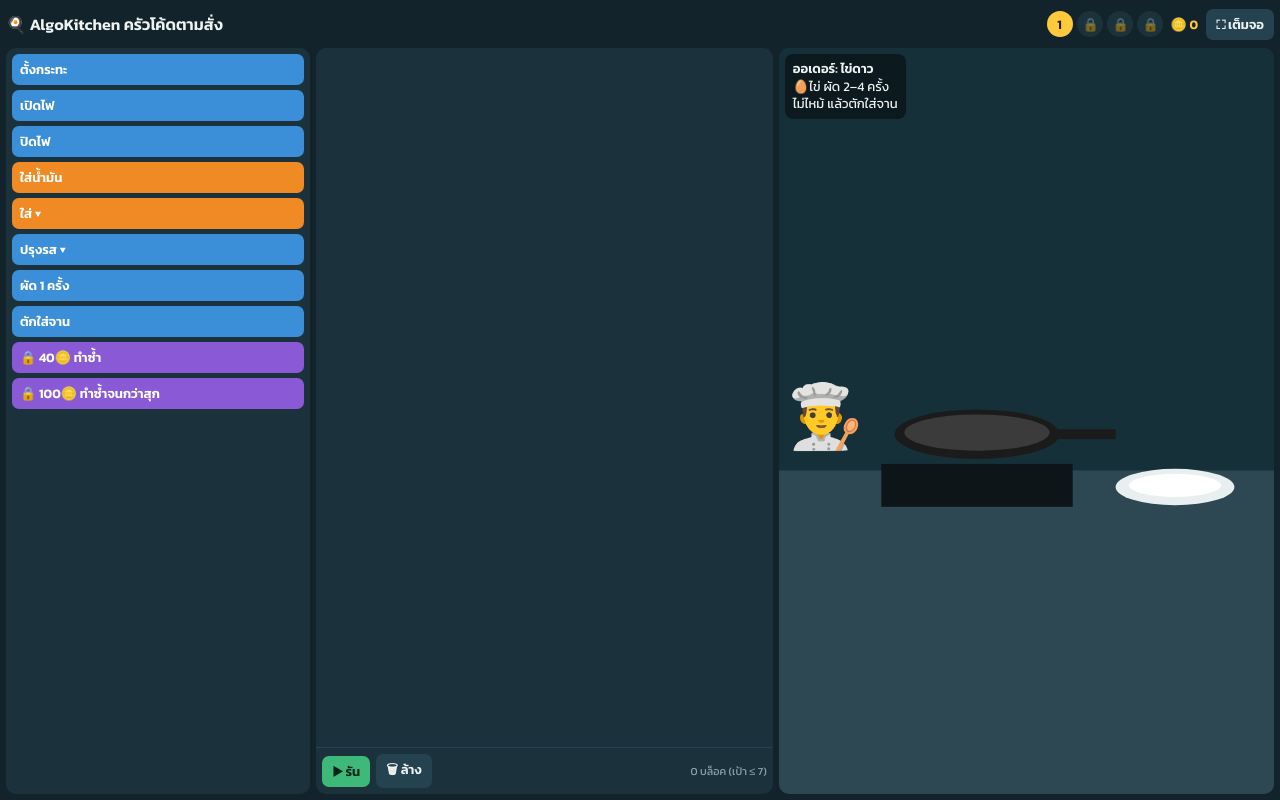
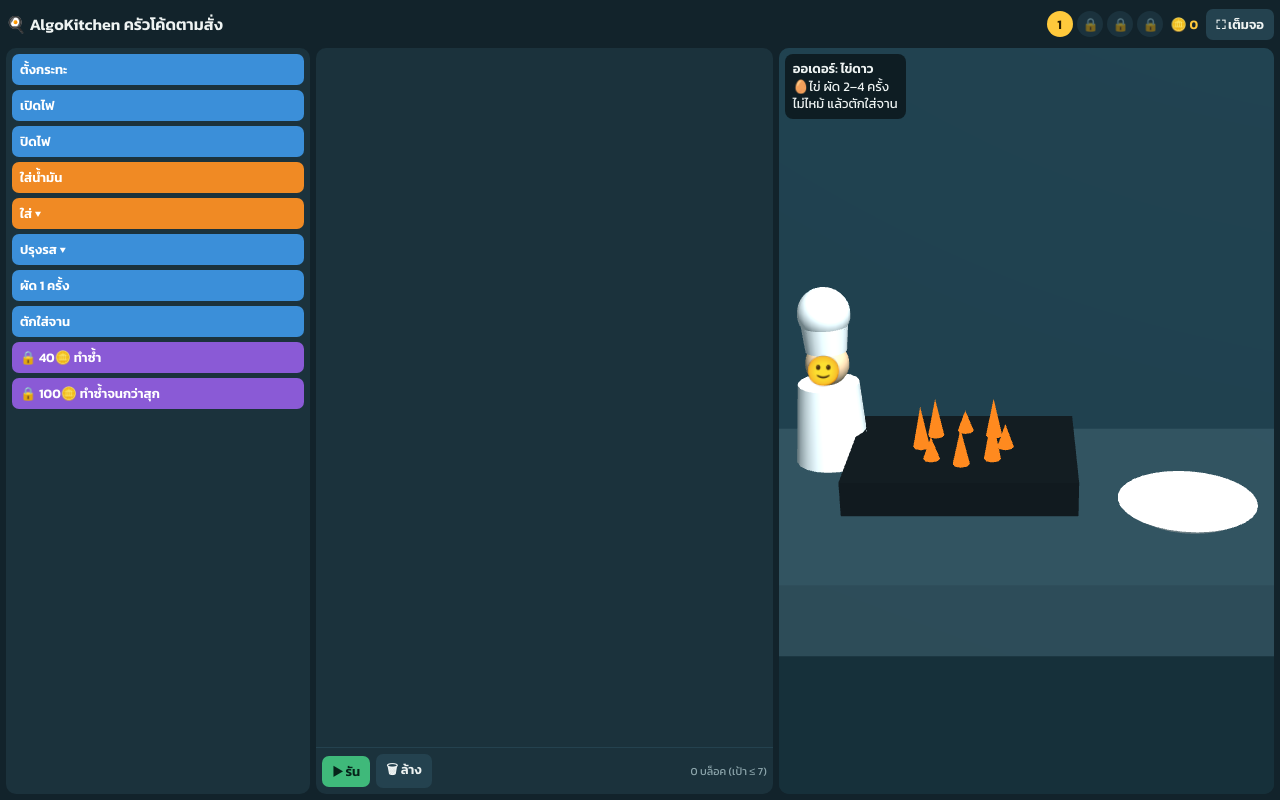
Before and after one commit to Pichitchai-C/Algokitchen, a plain HTML site: page index.html in a window 1280 px wide. Drawn offline with nearby package versions, Linux system fonts and the light colour scheme; animation ran at ten frames a second.

Commit message:
Add files via upload

```diff
--- a/index.html
+++ b/index.html
@@ -45,6 +45,7 @@ canvas{flex:1;width:100%;min-height:0;display:block;border-radius:10px}
 <div class="pn"><canvas id="cv"></canvas><div id="ord"></div><div id="res" hidden></div></div>
 </div>
 <div id="rot">🔄<br>หมุนจอเป็นแนวนอนเพื่อเล่น</div>
+<script src="https://cdnjs.cloudflare.com/ajax/libs/three.js/r128/three.min.js"></script>
 <script>
 const $=s=>document.querySelector(s),sl=ms=>new Promise(r=>setTimeout(r,ms));
 const h=(t,c,x)=>{const e=document.createElement(t);if(c)e.className=c;if(x)e.textContent=x;return e};
@@ -118,31 +119,53 @@ $('#run').onclick=()=>busy?halt=1:run();
 $('#clr').onclick=()=>go(lv);
 const fs=$('#fs');if(!document.documentElement.requestFullscreen)fs.hidden=1;
 fs.onclick=async()=>{try{if(document.fullscreenElement)await document.exitFullscreen();else{await document.documentElement.requestFullscreen();await screen.orientation.lock('landscape')}}catch(e){}};
-/* ---- วาดครัว ---- */
-const cv=$('#cv'),x=cv.getContext('2d'),O=[[-20,-2],[8,-3],[-6,4],[22,1],[-30,4],[14,6]];
-const mix=(a,b,t)=>{const f=q=>[1,3,5].map(i=>parseInt(q.substr(i,2),16)),A=f(a),B=f(b);return'rgb('+A.map((v,i)=>v+(B[i]-v)*t|0)+')'};
-const ell=(a,b,rx,ry)=>{x.beginPath();x.ellipse(a,b,rx,ry,0,0,7);x.fill()};
-function food(a,ox,oy,burn){a.forEach((i,j)=>{const p=O[j%6],mx=(R[lv].need[i.k]||[0,5])[1],r=burn?1:Math.min(1,i.c/(mx+1.5));
- x.fillStyle=mix(BC[i.k],'#1b0e06',r*r);ell(ox+p[0],oy+p[1],9,9);x.font='11px sans-serif';x.textAlign='center';x.textBaseline='middle';x.fillText(E[i.k],ox+p[0],oy+p[1]+1)})}
-function frame(t){const W=cv.clientWidth,H=cv.clientHeight,d=devicePixelRatio||1;
- if(cv.width!=W*d||cv.height!=H*d){cv.width=W*d;cv.height=H*d}
- x.setTransform(1,0,0,1,0,0);x.fillStyle='#16303a';x.fillRect(0,0,cv.width,cv.height);
- const s=Math.min(W/300,H/200)*d;x.setTransform(s,0,0,s,(cv.width-300*s)/2,(cv.height-200*s)/2);
- x.fillStyle='#2d4852';x.fillRect(-300,130,900,200);x.fillStyle='#0e1519';x.fillRect(62,126,116,26);
- const sh=S.st&&t-S.st<350?Math.sin(t/25)*2:0,cx=120+sh,cy=108;
- if(S.fire||S.burn)for(let i=0;i<7;i++){const fx=cx-36+i*12,hh=(S.burn?22:10)+5*Math.sin(t/90+i*2);
-  x.fillStyle=S.burn?'#e8433a':'#ff8a1f';x.beginPath();x.moveTo(fx-5,128);x.lineTo(fx,128-hh);x.lineTo(fx+5,128);x.fill();
-  x.fillStyle='#ffd23c';x.beginPath();x.moveTo(fx-2.5,128);x.lineTo(fx,128-hh*.55);x.lineTo(fx+2.5,128);x.fill()}
- x.fillStyle='#1b1b1b';ell(cx,cy,50,15);x.fillRect(cx+46,cy-3,38,6);
- x.fillStyle=S.oil?'#7a6528':'#3b3b3b';ell(cx,cy-1,44,11);
- food(S.items,cx,cy,S.burn);
- S.sea.forEach((k,i)=>{x.fillStyle=SC[k];ell(cx-34+i*8,cy+7,2.5,2.5)});
- if(S.burn&&sm.length<40&&Math.random()<.6)sm.push({x:cx+Math.random()*50-25,y:cy-6,a:1});
- sm.forEach(p=>{p.y-=.7;p.x+=Math.sin(p.y/9)*.3;p.a-=.012;x.fillStyle='rgba(25,25,25,'+Math.max(0,p.a*.6)+')';ell(p.x,p.y,6+(1-p.a)*10,6+(1-p.a)*10)});sm=sm.filter(p=>p.a>0);
- x.fillStyle='#e9eef0';ell(240,140,36,11);x.fillStyle='#fff';ell(240,139,28,7);food(S.plate,240,136,S.burn);
- if(S.served&&!S.ok){x.font='20px sans-serif';x.fillText('💀',240,112)}
- x.font='38px sans-serif';x.textAlign='center';x.fillText('👨‍🍳',28,112+Math.sin(t/300)*2);
- if(S.face){x.font='22px sans-serif';x.fillText(S.face,44,72)}
- requestAnimationFrame(frame)}
+/* ---- ครัว 3 มิติ (three.js r128) ---- */
+const cv=$('#cv'),GL=!!window.THREE,O3=[[-.55,-.15],[.25,-.3],[-.1,.35],[.6,.1],[-.7,.4],[.35,.5]],SZ={egg:[1.3,.35,1.3],pork:[1,.7,1],basil:[1.2,.3,1.2],garlic:[.8,.8,.8],rice:[1.1,.5,1.1]},TX={};
+let ren,scn,cam,pan,plate,flames,smoke,seaG,chef,face,skull,glow,oilM,sg,ig,lw=0,lh=0;
+const tx=e=>TX[e]||(TX[e]=(()=>{const c=document.createElement('canvas');c.width=c.height=64;const g=c.getContext('2d');g.font='48px sans-serif';g.textAlign='center';g.textBaseline='middle';g.fillText(e,32,36);return new THREE.CanvasTexture(c)})());
+const spr=(e,s)=>{const p=new THREE.Sprite(new THREE.SpriteMaterial({map:tx(e),depthTest:false}));p.scale.set(s,s,1);return p};
+const std=(c,o)=>new THREE.MeshStandardMaterial(Object.assign({color:c,roughness:.6},o));
+const box=(w,hh,d,c,px,py,pz)=>{const m=new THREE.Mesh(new THREE.BoxGeometry(w,hh,d),std(c));m.position.set(px,py,pz);return m};
+const mk=i=>{const g=new THREE.Group(),m=new THREE.Mesh(ig,std(BC[i.k]));m.scale.set(...SZ[i.k]);g.add(m);const s=spr(E[i.k],.5);s.position.y=.5;g.add(s);g.userData={it:i,m};return g};
+if(GL){
+ ren=new THREE.WebGLRenderer({canvas:cv,antialias:true});scn=new THREE.Scene();scn.background=new THREE.Color('#16303a');
+ cam=new THREE.PerspectiveCamera(38,1,.1,60);ig=new THREE.SphereGeometry(.26,16,12);sg=new THREE.SphereGeometry(.3,10,8);
+ const dl=new THREE.DirectionalLight('#fff',.9);dl.position.set(3,6,5);
+ glow=new THREE.PointLight('#ff7a1a',0,7);glow.position.set(-.9,1,.6);
+ scn.add(new THREE.AmbientLight('#9fb8c0',.7),dl,glow,box(14,1,5,'#2d4852',0,-.5,.5),box(14,6,.2,'#1f3d49',0,3,-2),box(3.2,.5,2.4,'#10181c',-.9,.25,0));
+ pan=new THREE.Group();pan.position.x=-.9;scn.add(pan);
+ const mt=std('#222',{side:2,roughness:.4,metalness:.5}),w=new THREE.Mesh(new THREE.CylinderGeometry(1.1,.9,.35,32,1,true),mt),fl=new THREE.Mesh(new THREE.CircleGeometry(.9,32),mt);
+ w.position.y=1.1;fl.rotation.x=-Math.PI/2;fl.position.y=.93;
+ oilM=new THREE.Mesh(new THREE.CircleGeometry(.85,32),std('#c9a227',{roughness:.2}));oilM.rotation.x=-Math.PI/2;oilM.position.y=.95;
+ pan.add(w,fl,oilM,box(1.5,.08,.22,'#1a1a1a',1.8,1.25,0));
+ flames=new THREE.Group();const fg=new THREE.ConeGeometry(.12,.5,8);
+ for(let i=0;i<8;i++){const a=i/8*6.283,f=new THREE.Mesh(fg,new THREE.MeshBasicMaterial({color:'#ff8a1f'}));f.position.set(-.9+Math.cos(a)*.6,.75,Math.sin(a)*.6);flames.add(f)}
+ plate=new THREE.Group();plate.position.set(2.2,0,.9);const pl=new THREE.Mesh(new THREE.CylinderGeometry(.95,.8,.1,32),std('#f2f5f6',{roughness:.3}));pl.position.y=.05;
+ skull=spr('💀',.8);skull.position.y=1.2;plate.add(pl,skull);
+ smoke=new THREE.Group();seaG=new THREE.Group();
+ const wm=std('#fff'),cyl=(a,b,hh,y)=>{const e=new THREE.Mesh(new THREE.CylinderGeometry(a,b,hh,20),wm);e.position.y=y;return e},sp=(r,y,c)=>{const e=new THREE.Mesh(new THREE.SphereGeometry(r,20,16),c?std(c):wm);e.position.y=y;return e};
+ chef=new THREE.Group();chef.position.set(-2.9,0,-.7);chef.add(cyl(.45,.55,1.2,.6),sp(.32,1.5,'#f3c9a0'),cyl(.34,.3,.4,1.9),sp(.38,2.25));
+ face=spr('🙂',.55);face.position.set(0,1.5,.32);chef.add(face);
+ scn.add(flames,plate,smoke,seaG,chef);
+}
+function frame(t){if(!GL)return;requestAnimationFrame(frame);
+ const W=cv.clientWidth,H=cv.clientHeight;
+ if(W&&H&&(W!=lw||H!=lh)){lw=W;lh=H;ren.setPixelRatio(Math.min(devicePixelRatio||1,2));ren.setSize(W,H,false);cam.aspect=W/H;cam.updateProjectionMatrix()}
+ const d=Math.max(7,10.5/cam.aspect),sk=S.burn?(Math.random()-.5)*.08:0;
+ cam.position.set(sk,d*.42+sk,d*.9);cam.lookAt(0,.9,0);
+ pan.position.x=-.9+(S.st&&t-S.st<350?Math.sin(t/25)*.06:0);pan.visible=!!S.pan;oilM.visible=!!S.oil;
+ const live=new Set([...S.items,...S.plate]),dk=new THREE.Color('#1b0e06');
+ [pan,plate].forEach(g=>g.children.slice().forEach(c=>{if(c.userData.it&&!live.has(c.userData.it))g.remove(c)}));
+ [[S.items,pan,1.12,1],[S.plate,plate,.32,.6]].forEach(([a,g,y,k])=>a.forEach((i,j)=>{
+  if(!i.g)i.g=mk(i);if(i.g.parent!==g)g.add(i.g);const p=O3[j%6];i.g.position.set(p[0]*k,y+.1*(j/6|0),p[1]*k);
+  const mx=(R[lv].need[i.k]||[0,5])[1],r=S.burn?1:Math.min(1,i.c/(mx+1.5));i.g.userData.m.material.color.set(BC[i.k]).lerp(dk,r*r)}));
+ if(seaG.children.length!=S.sea.length){seaG.clear();S.sea.forEach((k,i)=>{const m=new THREE.Mesh(new THREE.SphereGeometry(.13,10,8),std(SC[k]));m.position.set(-2+i*.3,.13,1.7);seaG.add(m)})}
+ const on=S.fire||S.burn;flames.visible=on;glow.intensity=on?(S.burn?2.2:1.2)+.3*Math.sin(t/70):0;
+ flames.children.forEach((f,i)=>{const s=(S.burn?1.8:1)*(1+.35*Math.sin(t/90+i*2));f.scale.y=s;f.position.y=.5+.25*s;f.material.color.set(S.burn?'#e8433a':'#ff8a1f')});
+ if(S.burn&&sm.length<40&&Math.random()<.6){const m=new THREE.Mesh(sg,new THREE.MeshBasicMaterial({color:'#222',transparent:true})),p={m,a:1};m.userData.p=p;m.position.set(-.9+Math.random()-.5,1.3,Math.random()-.5);smoke.add(m);sm.push(p)}
+ sm.forEach(p=>{p.m.position.y+=.025;p.m.position.x+=Math.sin(p.m.position.y*4)*.004;p.a-=.01;p.m.material.opacity=Math.max(0,p.a*.65);p.m.scale.setScalar(1+(1-p.a)*2.2)});
+ sm=sm.filter(p=>p.a>0);smoke.children.slice().forEach(c=>{if(!sm.includes(c.userData.p))smoke.remove(c)});
+ skull.visible=!!(S.served&&!S.ok);chef.position.y=Math.abs(Math.sin(t/260))*.06;face.material.map=tx(S.face||'🙂');
+ ren.render(scn,cam)}
 rs();pal();hud();rw();requestAnimationFrame(frame);
 </script></body></html>
```
